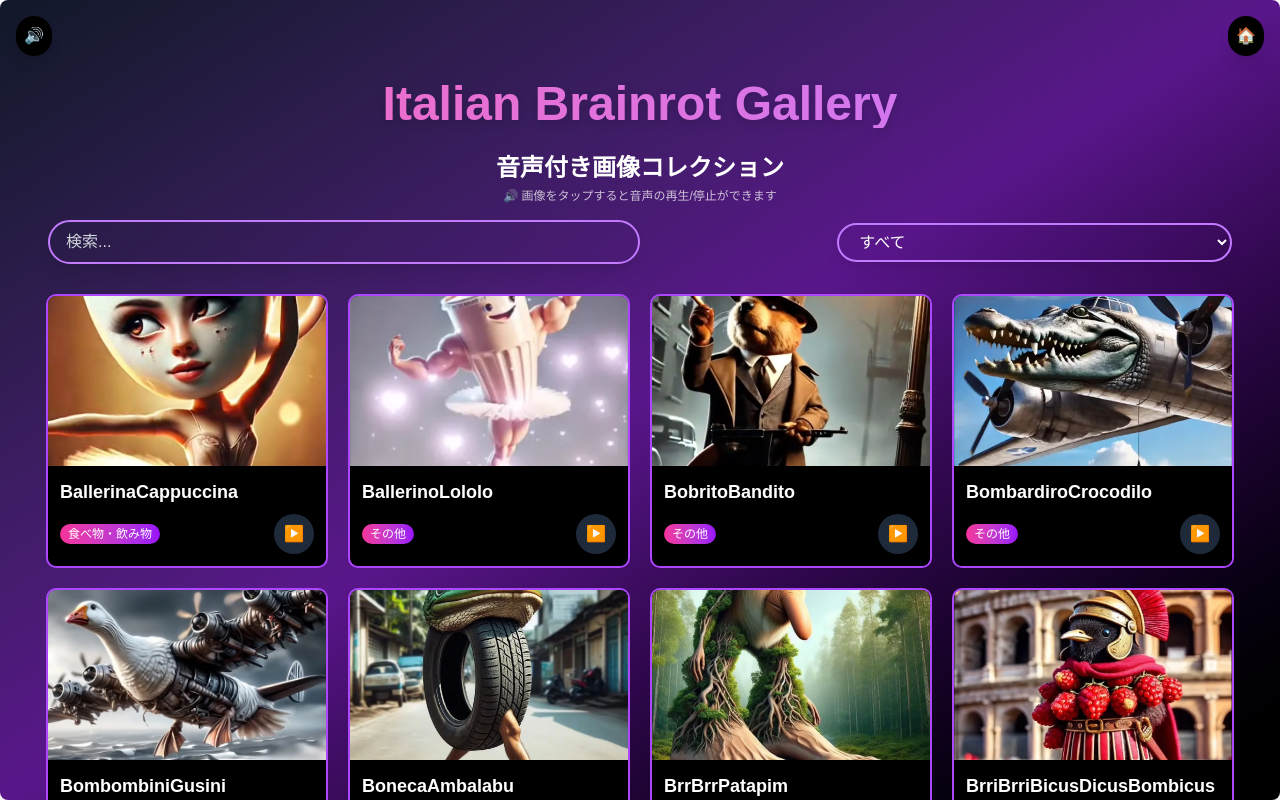
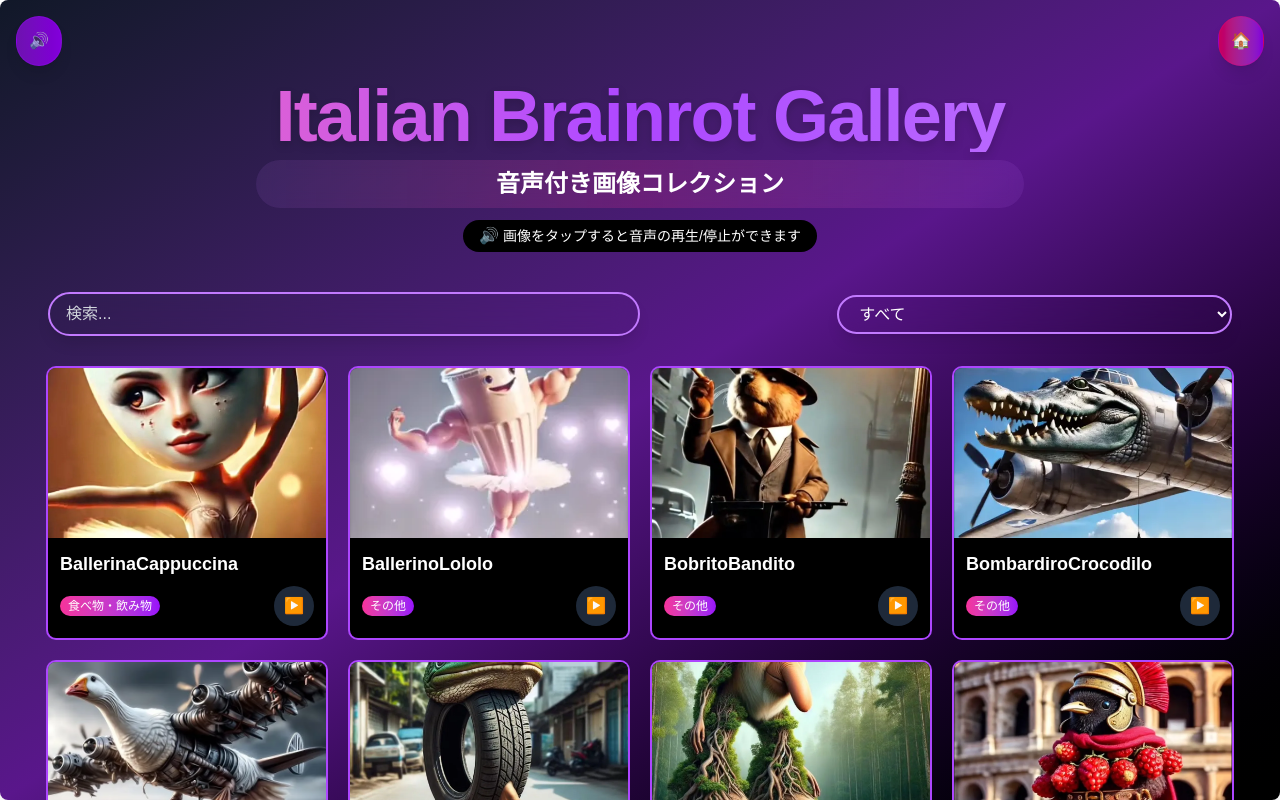
Before and after one commit to kinako1415/quiz-italian-brainrot, a Next.js app: page /collection in a window 1280 px wide. Built offline with nearby package versions, Linux system fonts and the light colour scheme.

Commit message:
BGMコントロールボタンとホームリンクのスタイルを改善し、ヘッダーに背景効果を追加。音声再生のステータス表示を強化。

```diff
--- a/src/app/collection/page.tsx
+++ b/src/app/collection/page.tsx
@@ -182,32 +182,41 @@ export default function Collection() {
       {/* BGMコントロールボタン - 左上に固定配置 */}
       <button
         onClick={toggleBgm}
-        className="absolute top-4 left-4 bg-black bg-opacity-50 text-white p-2 rounded-full shadow-lg transition-all duration-300 hover:scale-105 z-50"
+        className="absolute top-4 left-4 bg-gradient-to-r from-purple-800 to-purple-700 text-white p-3 rounded-full shadow-lg transition-all duration-300 hover:scale-105 hover:shadow-purple-500/30 hover:shadow-xl z-50 backdrop-blur-md border border-purple-600/30"
         aria-label="BGM再生/停止"
       >
-        🔊
+        <span className="animate-pulse inline-block">🔊</span>
       </button>
 
       {/* ホームに戻るリンク */}
       <Link
         href="/"
-        className="absolute top-4 right-4 bg-black bg-opacity-50 text-white p-2 rounded-full shadow-lg transition-all duration-300 hover:scale-105 z-50"
+        className="absolute top-4 right-4 bg-gradient-to-r from-pink-700 to-purple-700 text-white p-3 rounded-full shadow-lg transition-all duration-300 hover:scale-105 hover:shadow-pink-500/30 hover:shadow-xl z-50 backdrop-blur-md border border-pink-600/30"
       >
         🏠
       </Link>
 
       <div className="w-full max-w-7xl mx-auto mt-12">
-        <h1 className="text-5xl font-extrabold text-center text-transparent bg-clip-text bg-gradient-to-r from-pink-400 to-purple-400 drop-shadow-lg mb-6">
-          Italian Brainrot Gallery
-        </h1>
+        {/* 背景効果付きのヘッダー */}
+        <div className="relative mb-10">
+          {/* メインタイトル */}
+          <h1 className="text-5xl md:text-6xl lg:text-7xl font-black text-center text-transparent bg-clip-text bg-gradient-to-r from-pink-400 via-purple-500 to-purple-400 drop-shadow-lg mb-2 tracking-tight">
+            Italian Brainrot Gallery
+          </h1>
 
-        <div className="flex flex-col items-center justify-center gap-1 mb-4">
-          <p className="text-white text-lg font-semibold text-center sm:text-xl md:text-2xl">
+          {/* サブタイトル */}
+          <p className="text-white text-lg font-semibold text-center sm:text-xl md:text-2xl max-w-3xl mx-auto bg-gradient-to-r from-purple-400/10 via-pink-500/20 to-purple-400/10 py-2 px-4 rounded-full backdrop-blur-sm">
             音声付き画像コレクション
           </p>
+
           {/* ステータス表示 */}
-          <div className="text-white text-xs font-light animate-pulse">
-            🔊 画像をタップすると音声の再生/停止ができます
+          <div className="flex items-center justify-center gap-2 mt-3">
+            <span className="bg-black bg-opacity-30 backdrop-blur-sm rounded-full px-4 py-1 flex items-center">
+              <span className="text-green-400 mr-1 animate-pulse">🔊</span>
+              <span className="text-white text-sm font-medium">
+                画像をタップすると音声の再生/停止ができます
+              </span>
+            </span>
           </div>
         </div>
 
```
